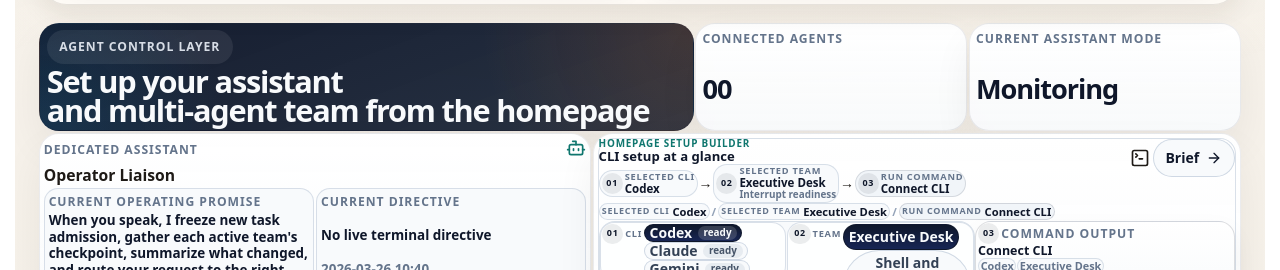
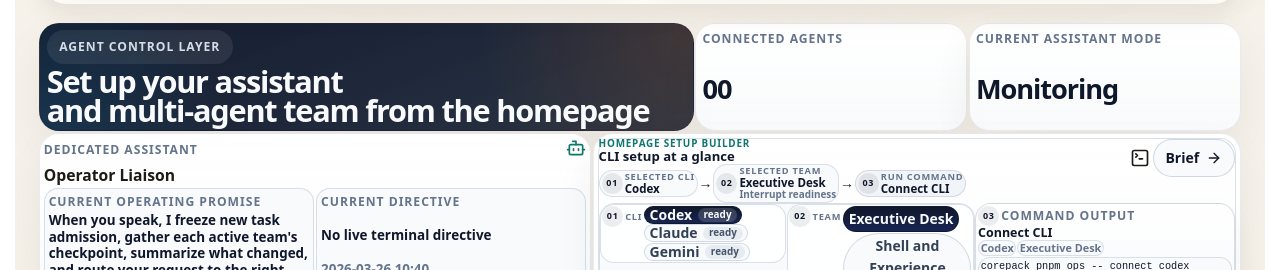
Before and after one commit to GongJae00/research-pages, a Next.js app in the folder apps/web/: page /en in a window 1280 px wide. Shown: the part 1540-1810 px from the top of the page. Built offline with nearby package versions, Linux system fonts and the light colour scheme; no server answers.

Commit message:
Autonomy batch 1624: shell-experience

```diff
--- a/apps/web/src/components/homepage-agent-control-section.tsx
+++ b/apps/web/src/components/homepage-agent-control-section.tsx
@@ -480,28 +480,6 @@ export function HomepageAgentControlSection({
                     <span className={styles.setupFlowSequence}>{setupFlowTitle}</span>
                   </div>
                 )}
-                {setupFlowDigest ? (
-                  <div className={styles.setupDigestLine}>
-                    <span className={styles.setupDigestItem}>
-                      <span className={styles.setupDigestKey}>{copy.selectedCli}</span>
-                      <strong>{selectedProvider?.label ?? "-"}</strong>
-                    </span>
-                    <span className={styles.setupDigestDivider} aria-hidden="true">
-                      /
-                    </span>
-                    <span className={styles.setupDigestItem}>
-                      <span className={styles.setupDigestKey}>{copy.selectedTeamLabel}</span>
-                      <strong>{selectedTeam?.name ?? "-"}</strong>
-                    </span>
-                    <span className={styles.setupDigestDivider} aria-hidden="true">
-                      /
-                    </span>
-                    <span className={`${styles.setupDigestItem} ${styles.setupDigestItemAccent}`}>
-                      <span className={styles.setupDigestKey}>{copy.runCommandLabel}</span>
-                      <strong>{nextSetupCommand?.title ?? copy.setupCommand}</strong>
-                    </span>
-                  </div>
-                ) : null}
               </div>
               <div className={styles.setupHeaderActions}>
                 <div className={styles.panelHeadIcon}>
```
